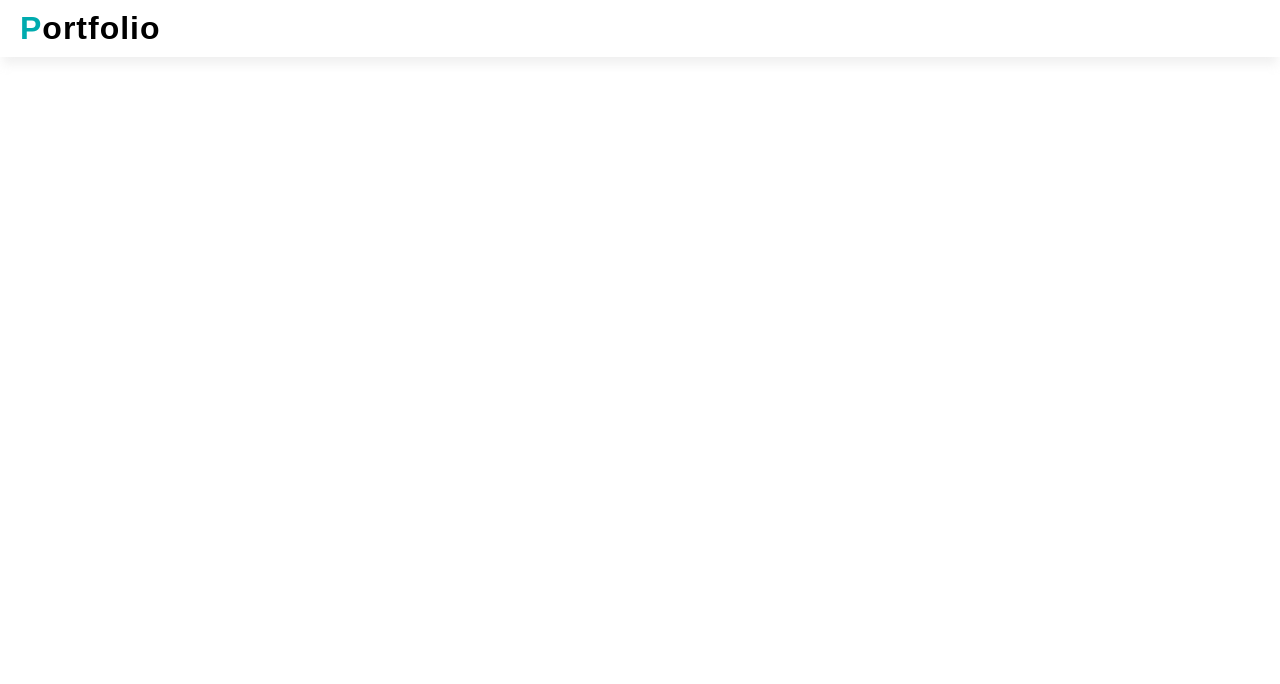
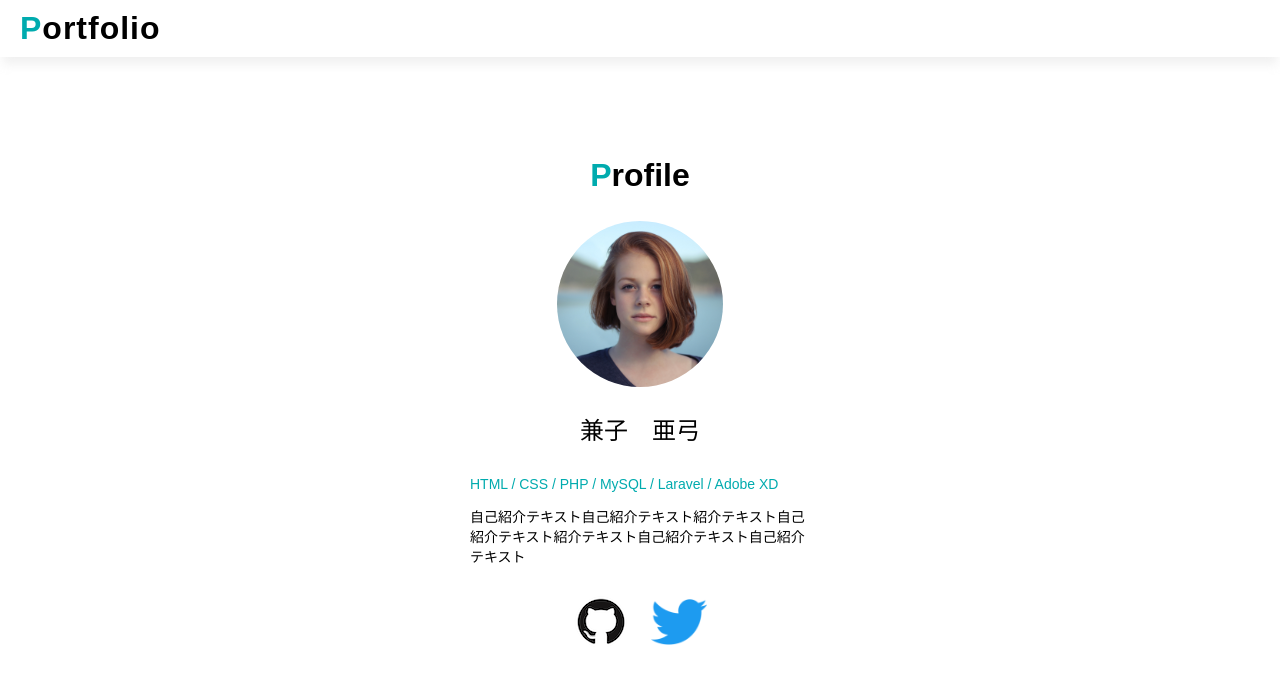
Before and after one commit to knk-ayumi-Ste/PortfolioSample, a PHP site: page / in a window 1280 px wide. Shown: the top 684 px of the page. Run offline with PHP 8.4, Linux system fonts and the light colour scheme.

Commit message:
mainのprofileの箱作成

```diff
--- a/img/index.html
+++ b/img/index.html
@@ -25,5 +25,48 @@
         </h1>
     </header>
 
+    <!--
+        mainタグの作成
+        ・profile用とwork用の箱を作成する
+        →divタグを使っていきます
+    -->
+    <div class="block-main">
+        <!--
+            profileの箱
+        -->
+        <div class="box-profile">
+            <h2 class="sub-title">
+                <span class="color-green">P</span>rofile
+            </h2>
+            <div class="item-list">
+                <img src="profile.png" alt="プロフィール画像">
+                <b>兼子　亜弓</b>
+                <p class="color-green">HTML / CSS / PHP / MySQL / Laravel / Adobe XD</p>
+                <p>自己紹介テキスト自己紹介テキスト紹介テキスト自己紹介テキスト紹介テキスト自己紹介テキスト自己紹介テキスト</p>
+            </div>
+            <ul class="icon-list">
+                <li>
+                    <a href="">
+                        <img src="github.png" alt="GitHubアイコン">
+                    </a>
+                </li>
+                <li>
+                    <a href="">
+                        <img src="twitter.png" alt="Twitterアイコン">
+                    </a>
+                </li>
+            </ul>
+
+        </div>
+
+        <!--
+            workの箱
+        -->
+        <div>
+
+        </div>
+
+    </div>
+
 </body>
 </html>
--- a/img/styles.css
+++ b/img/styles.css
@@ -10,6 +10,10 @@
 
 .color-green{
     color: #00ABAE;
+}
+
+.sub-title{
+    font-size: 32px;
 }
 
 /*
@@ -28,3 +32,53 @@
     text-decoration: none;
     letter-spacing: 1px;
 }
+
+/*
+ *{main}のスタイルシート
+ */
+
+.block-main{
+    text-align: center;
+    margin: 100px 0;
+}
+
+/*
+ *{profile}のスタイルシート
+ */
+
+.item-list{
+    width: 100%;
+    max-width: 340px;
+    margin: 0 auto;
+}
+.item-list b{
+    display:  block;
+    font-size: 24px;
+    font-weight: normal;
+    margin: 20px 0 30px;
+}
+
+.item-list p{
+    font-size: 14px;
+    line-height: normal;
+    text-align: left;
+}
+
+.icon-list{
+    list-style: none;
+    width: 100%;
+    max-width: 247px;
+    margin: 30px auto;
+    padding: 0;
+    display: flex;
+    justify-content: center;
+    align-items: center;
+}
+
+.icon-list li{
+    margin-right: 22px;
+}
+
+.icon-list li:last-child{
+    margin-right: 0;
+}
```
Lines whose indentation alone changed are shown as unchanged.
